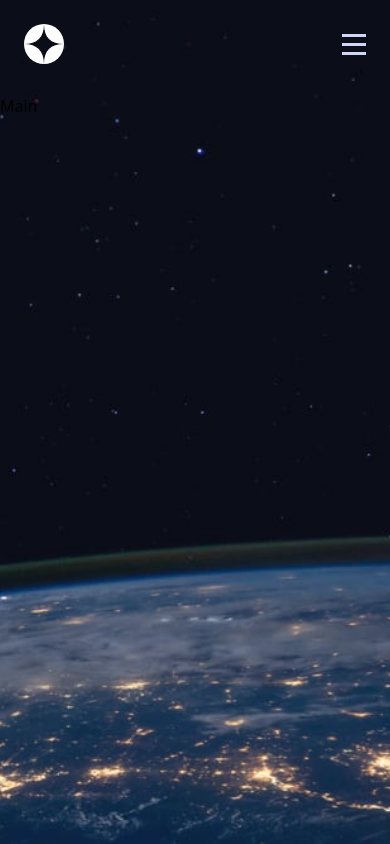
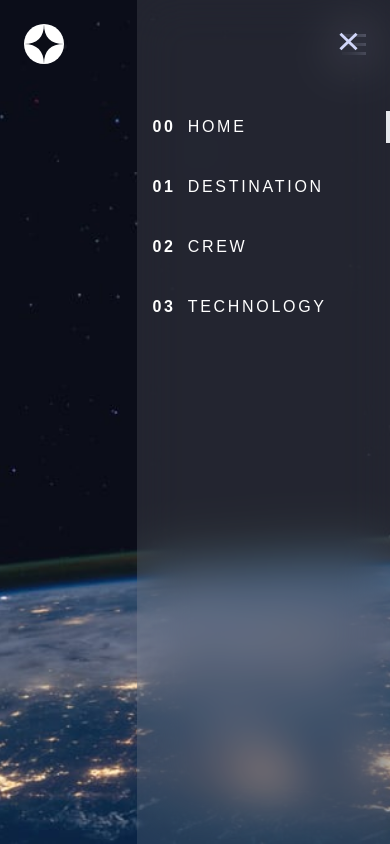
Before and after one commit to Squashim/space-tourism, a Next.js app: page / in a window 390 px wide. Built offline with nearby package versions, Linux system fonts and the light colour scheme.

Commit message:
Added mobile nav

```diff
--- a/components/Main.js
+++ b/components/Main.js
@@ -1,7 +1,7 @@
 import React from "react";
 
 const Main = () => {
-	return <h1>Main</h1>;
+	return <div className='relative'></div>;
 };
 
 export default Main;
--- a/components/Navbar.js
+++ b/components/Navbar.js
@@ -1,10 +1,13 @@
-import React from "react";
+import React, { useState } from "react";
 import logo from "../assets/shared/logo.svg";
 import menu from "../assets/shared/icon-hamburger.svg";
+import close from "../assets/shared/icon-close.svg";
 import Image from "next/image";
 import Link from "next/link";
 
 const Navbar = () => {
+	const [nav, setNav] = useState("false");
+
 	return (
 		<div className='flex items-center justify-between w-full h-full p-6'>
 			<div>
@@ -12,7 +15,7 @@ const Navbar = () => {
 			</div>
 
 			{/* Desktop design */}
-			<div className='hidden xs:flex min-w-[450px] h-full bg-[#979797]'>
+			<div className='hidden xs:flex  h-full bg-[#979797]'>
 				<ul>
 					<li>home</li>
 					<li>destination</li>
@@ -23,7 +26,42 @@ const Navbar = () => {
 
 			{/* Mobile design */}
 			<div className='xs:hidden block'>
-				<Image src={menu} className='cursor-pointer' />
+				<Image
+					src={menu}
+					className='cursor-pointer'
+					onClick={() => setNav(true)}
+				/>
+				<div
+					className={
+						nav
+							? "transition-all duration-100 ease-linear fixed bg-white/10 backdrop-blur-xl font-barlowCondensed z-[1000] top-0 bottom-0 right-0 left-[35%]  h-full"
+							: "transition-all duration-100 ease-linear fixed bg-white/10 backdrop-blur-xl font-barlowCondensed top-0 bottom-0 left-[100%]"
+					}>
+					<div className='p-8 flex items-center justify-end'>
+						<Image
+							src={close}
+							width={19}
+							height={19}
+							onClick={() => setNav(false)}
+							className='cursor-pointer'
+						/>
+					</div>
+
+					<ul className='pl-4 uppercase text-white w-full'>
+						<li className='flex flex-wrap gap-3 py-1 my-7 tracking-[2.7px] cursor-pointer border-r-4'>
+							<span className='font-bold'>00</span>home
+						</li>
+						<li className='flex gap-3 py-1 my-7 tracking-[2.7px] cursor-pointer'>
+							<span className='font-bold'>01</span>destination
+						</li>
+						<li className='flex gap-3 py-1 my-7 tracking-[2.7px] cursor-pointer'>
+							<span className='font-bold'>02</span>crew
+						</li>
+						<li className='flex gap-3 py-1 my-7 tracking-[2.7px] cursor-pointer'>
+							<span className='font-bold'>03</span>technology
+						</li>
+					</ul>
+				</div>
 			</div>
 		</div>
 	);
--- a/styles/globals.css
+++ b/styles/globals.css
@@ -13,6 +13,31 @@ body {
 	transition: 1s;
 }
 
+h1,
+h2,
+h3,
+h4 {
+	font-family: "Bellefair";
+}
+
+h1 {
+	font-size: 9.375rem;
+}
+h2 {
+	font-size: 6.25rem;
+}
+h3 {
+	font-size: 3.5rem;
+}
+h4 {
+	font-size: 2rem;
+}
+h5 {
+	font-family: "Barlow Condensed", sans-serif;
+	letter-spacing: 4.75;
+	font-size: 1.75rem;
+}
+
 @media screen and (min-width: 425px) {
 	body {
 		background-image: url("../assets/home/background-home-tablet.jpg");
--- a/tailwind.config.js
+++ b/tailwind.config.js
@@ -10,6 +10,9 @@ module.exports = {
 				xs: "425px",
 			},
 		},
+		fontFamily: {
+			barlowCondensed: "Barlow Condensed, sans-serif",
+		},
 	},
 	plugins: [],
 };
```
